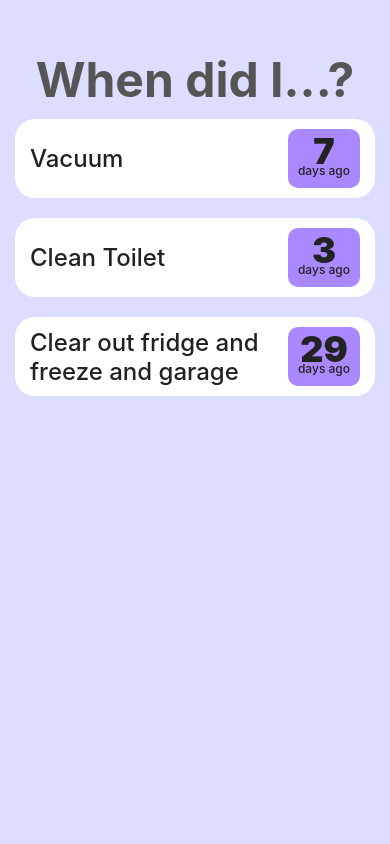
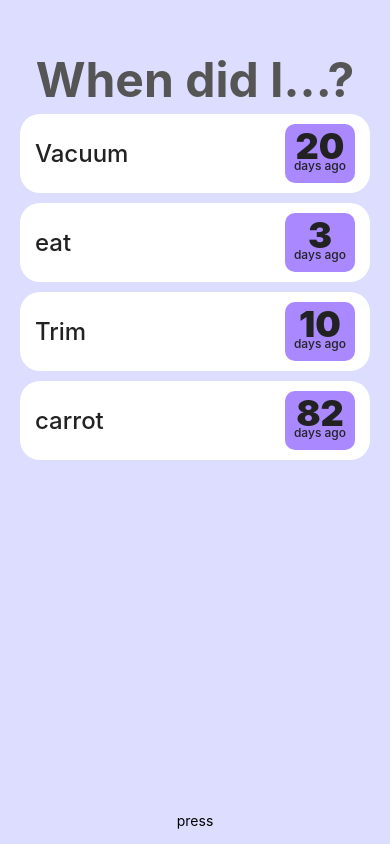
Before and after one commit to lexprod/WhendidiApp, a React Native app: screen / in a window 390 px wide. Built offline with nearby package versions, Linux system fonts and the light colour scheme.

Commit message:
first moving data to shared

```diff
--- a/App.js
+++ b/App.js
@@ -1,17 +1,65 @@
 import { StatusBar } from 'expo-status-bar';
-import { StyleSheet, Text, View } from 'react-native';
+import { Pressable, StyleSheet, Text, View, FlatList } from 'react-native';
 import Task from './components/Task';
+import { TASKS } from './shared/tasks';
+import { useState } from 'react';
+
 
 export default function App() {
-  return (
-    <View style={styles.container}>
-      <Text style={styles.titleText}>When did I...?</Text>
-      <Task text={'Vacuum'} timeNum={7} />
-      <Task text={'Clean Toilet'} timeNum={3} />
-      <Task text={'Clear out fridge and freeze and garage'} timeNum={29} />
-      <StatusBar style="auto" />
-    </View>
-  );
+
+  const [tasks, setTasks] = useState(TASKS);
+
+  const RenderTask = ({ item: task }) => {
+    return (
+      <View>
+        <Task text={task.text} timeNum={task.timeNum} />
+      </View>
+
+    )
+  }
+
+  if (tasks.length === 0) {
+    return (
+      <View >
+        <Text style={styles.titleText}>When did I...?</Text>
+        <Pressable>
+        </Pressable>
+        <StatusBar style="auto" />
+      </View>
+    );
+  } else {
+    return (
+
+      <View style={styles.container}>
+        <Text style={styles.titleText}>When did I...?</Text>
+        <FlatList style={{ width: '100%' }}
+          data={tasks}
+          renderItem={RenderTask}
+          keyExtractor={(item) => item.id}
+        >
+        </FlatList>
+
+        <Pressable>
+          <Text>press</Text>
+        </Pressable>
+        <StatusBar style="auto" />
+      </View>
+
+    );
+  }
+
+  // return (
+  //   <View style={styles.container}>
+  //     <Text style={styles.titleText}>When did I...?</Text>
+  //     <Task text={tasks[0].text} timeNum={tasks[0].timeNum} />
+  //     <Task text={'Clean Toilet'} timeNum={3} />
+  //     <Task text={'Clear out fridge and freeze and garage'} timeNum={29} />
+  //     <Pressable>
+
+  //     </Pressable>
+  //     <StatusBar style="auto" />
+  //   </View>
+  // );
 }
 
 const styles = StyleSheet.create({
@@ -19,7 +67,7 @@ const styles = StyleSheet.create({
     flex: 1,
     backgroundColor: '#ddf',
     alignItems: 'center',
-    justifyContent: 'flex-start',
+    justifyContent: 'center',
     padding: 15,
     paddingTop: 50,
   },
--- a/components/Task.js
+++ b/components/Task.js
@@ -4,7 +4,6 @@ import React from 'react';
 
 const Task = (props) => {
     return (
-
         <View style={styles.taskContainer}>
             <Text style={styles.taskText}>{props.text}</Text>
             <View style={styles.timeBox}>
@@ -12,7 +11,6 @@ const Task = (props) => {
                 <Text style={styles.timeTextLabel} >days ago</Text>
             </View>
         </View>
-
     );
 };
 
@@ -20,13 +18,12 @@ const styles = StyleSheet.create({
     taskContainer: {
         flexDirection: 'row',
         backgroundColor: '#fff',
-        width: '100%',
         paddingHorizontal: 15,
         paddingVertical: 10,
         alignItems: 'center',
         justifyContent: 'space-between',
         borderRadius: 20,
-        margin: 10,
+        margin: 5,
     },
     taskText: {
         fontSize: 24,
@@ -41,7 +38,7 @@ const styles = StyleSheet.create({
         justifyContent: 'space-evenly',
         flex: 1,
         paddingVertical: 10,
-        paddingHorizontal: 5
+        paddingHorizontal: 5,
     },
     timeTextNumber: {
         fontSize: 36,
--- a/package.json
+++ b/package.json
@@ -9,6 +9,7 @@
     "web": "expo start --web"
   },
   "dependencies": {
+    "@react-native-async-storage/async-storage": "^1.19.3",
     "expo": "~49.0.15",
     "expo-status-bar": "~1.6.0",
     "react": "18.2.0",
--- /dev/null
+++ b/shared/tasks.js
@@ -0,0 +1,23 @@
+export const TASKS = [
+    {
+        id: 0,
+        text: 'Vacuum',
+        timeNum: 20
+    },
+    {
+        id: 1,
+        text: 'eat',
+        timeNum: 3
+    },
+    {
+        id: 2,
+        text: 'Trim',
+        timeNum: 10
+    },
+    {
+        id: 3,
+        text: 'carrot',
+        timeNum: 82
+    },
+
+];
```
Also changed, not shown: 1 other file (tests, documents, lock files or other folders).
